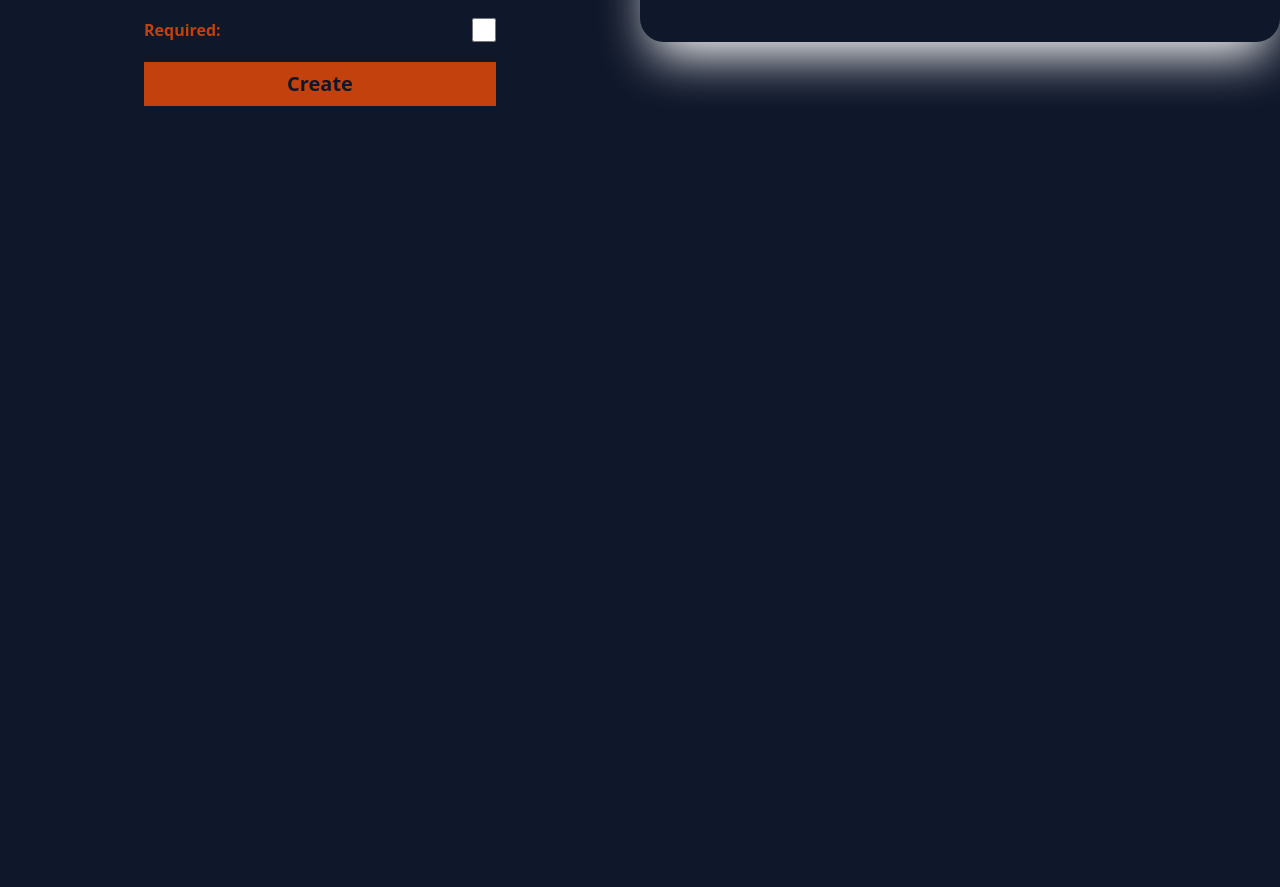
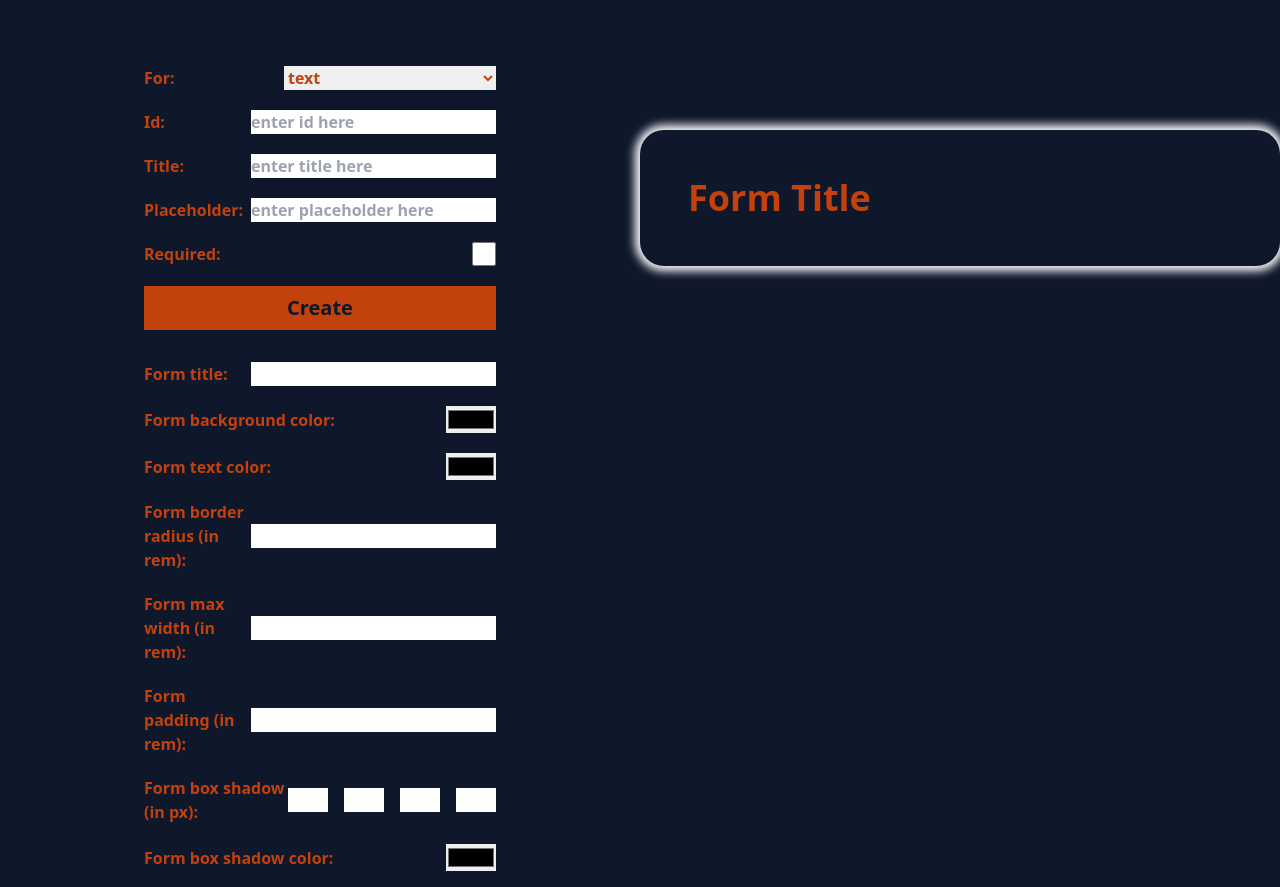
Before and after one commit to AOjdanic/FormBuilder, a React (Vite) app: page / in a window 1280 px wide. Shown: the part 406-1293 px from the top of the page. Before the commit the page ends 800 px from the top, so only its background shows below. Built offline with nearby package versions, Linux system fonts and the light colour scheme.

Commit message:
added ability to customize form appearance, still not complete

```diff
--- a/src/App.jsx
+++ b/src/App.jsx
@@ -1,15 +1,34 @@
+import { useContext } from "react";
 import InputBuild from "./components/InputBuild";
 import MainForm from "./components/MainForm";
+import FormContext from "./context/form-context";
+import FormOptions from "./components/FormOptions";
 
 function App() {
+  const { formFields, setFormFields } = useContext(FormContext);
+
   return (
     <>
       <h1 className="text-7xl text-orange-700 p-4 pb-36 text-center">
         Form Builder
       </h1>
+
+      <textarea
+        onChange={(e) => {
+          if (e.target.value === "") {
+            return setFormFields([]);
+          }
+          return setFormFields(JSON.parse(e.target.value));
+        }}
+        className="block mx-auto mb-20 max-w-lg w-full h-36 resize-none outline-none"
+        name="jsonForm"
+        id="jsonForm"
+        value={JSON.stringify(formFields)}
+      ></textarea>
       <div className="grid grid-cols-2 items-center justify-center">
         <InputBuild />
         <MainForm />
+        <FormOptions />
         {/* <button
           onClick={() => {
             console.log(document.getElementById("mainForm").innerHTML);
--- /dev/null
+++ b/src/components/FormOptions.jsx
@@ -0,0 +1,213 @@
+import { useContext } from "react";
+import FormContext from "../context/form-context";
+
+function FormOptions() {
+  const { setFormOptions } = useContext(FormContext);
+  return (
+    <form className="mx-auto text-orange-700 font-bold flex flex-col gap-5 w-96 p-4">
+      <label className="flex justify-between items-center" htmlFor="formTitle">
+        Form title:
+        <input
+          onChange={(e) =>
+            setFormOptions((prev) => {
+              return { ...prev, title: e.target.value };
+            })
+          }
+          type="text"
+          name="formTitle"
+          id="formTitle"
+        />
+      </label>
+
+      <label className="flex justify-between items-center" htmlFor="formColor">
+        Form background color:
+        <input
+          onChange={(e) =>
+            setFormOptions((prev) => {
+              return { ...prev, backgroundColor: e.target.value };
+            })
+          }
+          type="color"
+          name="formColor"
+          id="formColor"
+        />
+      </label>
+      <label
+        className="flex justify-between items-center"
+        htmlFor="formTextColor"
+      >
+        Form text color:
+        <input
+          onChange={(e) =>
+            setFormOptions((prev) => {
+              return { ...prev, color: e.target.value };
+            })
+          }
+          type="color"
+          name="formTextColor"
+          id="formTextColor"
+        />
+      </label>
+
+      <label
+        className="flex justify-between items-center"
+        htmlFor="formBorderRadius"
+      >
+        Form border radius (in rem):
+        <input
+          onChange={(e) =>
+            setFormOptions((prev) => {
+              return { ...prev, borderRadius: e.target.value + "rem" };
+            })
+          }
+          type="number"
+          name="formBorderRadius"
+          id="formBorderRadius"
+        />
+      </label>
+
+      <label
+        className="flex justify-between items-center"
+        htmlFor="formMaxWidth"
+      >
+        Form max width (in rem):
+        <input
+          onChange={(e) =>
+            setFormOptions((prev) => {
+              return { ...prev, maxWidth: e.target.value + "rem" };
+            })
+          }
+          type="number"
+          name="formMaxWidth"
+          id="formMaxWidth"
+        />
+      </label>
+
+      <label
+        className="flex justify-between items-center"
+        htmlFor="formPadding"
+      >
+        Form padding (in rem):
+        <input
+          onChange={(e) =>
+            setFormOptions((prev) => {
+              return { ...prev, padding: e.target.value + "rem" };
+            })
+          }
+          type="number"
+          name="formPadding"
+          id="formPadding"
+        />
+      </label>
+
+      {/* box shadow generator */}
+
+      <label
+        className="flex justify-between items-center"
+        htmlFor="formBoxShadow"
+      >
+        Form box shadow (in px):
+        <div className="flex max-w-[212px] gap-4">
+          <input
+            className="max-w-[40px]"
+            onChange={(e) =>
+              setFormOptions((prev) => {
+                const values = prev.boxShadow.split(" ");
+
+                values.splice(0, 1, e.target.value + "px");
+
+                return {
+                  ...prev,
+                  boxShadow: values.join(" "),
+                };
+              })
+            }
+            type="number"
+            name="formBoxShadow"
+            id="formBoxShadowX"
+          />
+          <input
+            className="max-w-[40px]"
+            onChange={(e) =>
+              setFormOptions((prev) => {
+                const values = prev.boxShadow.split(" ");
+
+                values.splice(1, 1, e.target.value + "px");
+
+                return {
+                  ...prev,
+                  boxShadow: values.join(" "),
+                };
+              })
+            }
+            type="number"
+            name="formBoxShadow"
+            id="formBoxShadowY"
+          />
+          <input
+            className="max-w-[40px]"
+            onChange={(e) =>
+              setFormOptions((prev) => {
+                const values = prev.boxShadow.split(" ");
+
+                values.splice(2, 1, e.target.value + "px");
+
+                return {
+                  ...prev,
+                  boxShadow: values.join(" "),
+                };
+              })
+            }
+            type="number"
+            name="formBoxShadow"
+            id="formBoxShadowBlur"
+          />
+          <input
+            className="max-w-[40px]"
+            onChange={(e) =>
+              setFormOptions((prev) => {
+                const values = prev.boxShadow.split(" ");
+
+                values.splice(3, 1, e.target.value + "px");
+
+                return {
+                  ...prev,
+                  boxShadow: values.join(" "),
+                };
+              })
+            }
+            type="number"
+            name="formBoxShadow"
+            id="formBoxShadowSpread"
+          />
+        </div>
+      </label>
+
+      <label
+        className="flex justify-between items-center"
+        htmlFor="FormBoxShadowColor"
+      >
+        Form box shadow color:
+        <input
+          onChange={(e) =>
+            setFormOptions((prev) => {
+              const values = prev.boxShadow.split(" ");
+
+              values.splice(4, 1, e.target.value);
+
+              return {
+                ...prev,
+                boxShadow: values.join(" "),
+              };
+            })
+          }
+          type="color"
+          name="FormBoxShadowColor"
+          id="FormBoxShadowColor"
+        />
+      </label>
+    </form>
+  );
+}
+
+export default FormOptions;
--- a/src/components/MainForm.jsx
+++ b/src/components/MainForm.jsx
@@ -3,13 +3,23 @@ import FormContext from "../context/form-context";
 import InputComponent from "./InputComponent";
 
 function MainForm() {
-  const { formFields } = useContext(FormContext);
+  const { formFields, formOptions } = useContext(FormContext);
+
   return (
     <form
       id="mainForm"
-      className="bg-slate-900 max-w-3xl p-12 shadow-2xl shadow-white rounded-3xl"
+      style={{
+        backgroundColor: formOptions.backgroundColor,
+        color: formOptions.color,
+        borderRadius: formOptions.borderRadius,
+        maxWidth: formOptions.maxWidth,
+        padding: formOptions.padding,
+        boxShadow: formOptions.boxShadow,
+      }}
     >
-      <h2 className="text-4xl text-orange-700 font-bold">Form Title</h2>
+      <h2 className="text-4xl font-bold">
+        {formOptions.title || "Form Title"}
+      </h2>
       {formFields.map((field) => (
         <InputComponent key={field.id} props={field} />
       ))}
--- a/src/context/form-context.jsx
+++ b/src/context/form-context.jsx
@@ -5,10 +5,21 @@ const FormContext = createContext(null);
 
 export const FormContextProvider = ({ children }) => {
   const [formFields, setFormFields] = useState([]);
+  const [formOptions, setFormOptions] = useState({
+    backgroundColor: "#0f172a",
+    color: "#c2410c",
+    borderRadius: "1.5rem",
+    maxWidth: "48rem",
+    padding: "3rem",
+    boxShadow: "0 0 10px 5px #fff",
+    title: "Form Title",
+  });
 
   const fields = {
     formFields,
     setFormFields,
+    formOptions,
+    setFormOptions,
   };
 
   return <FormContext.Provider value={fields}>{children}</FormContext.Provider>;
```
